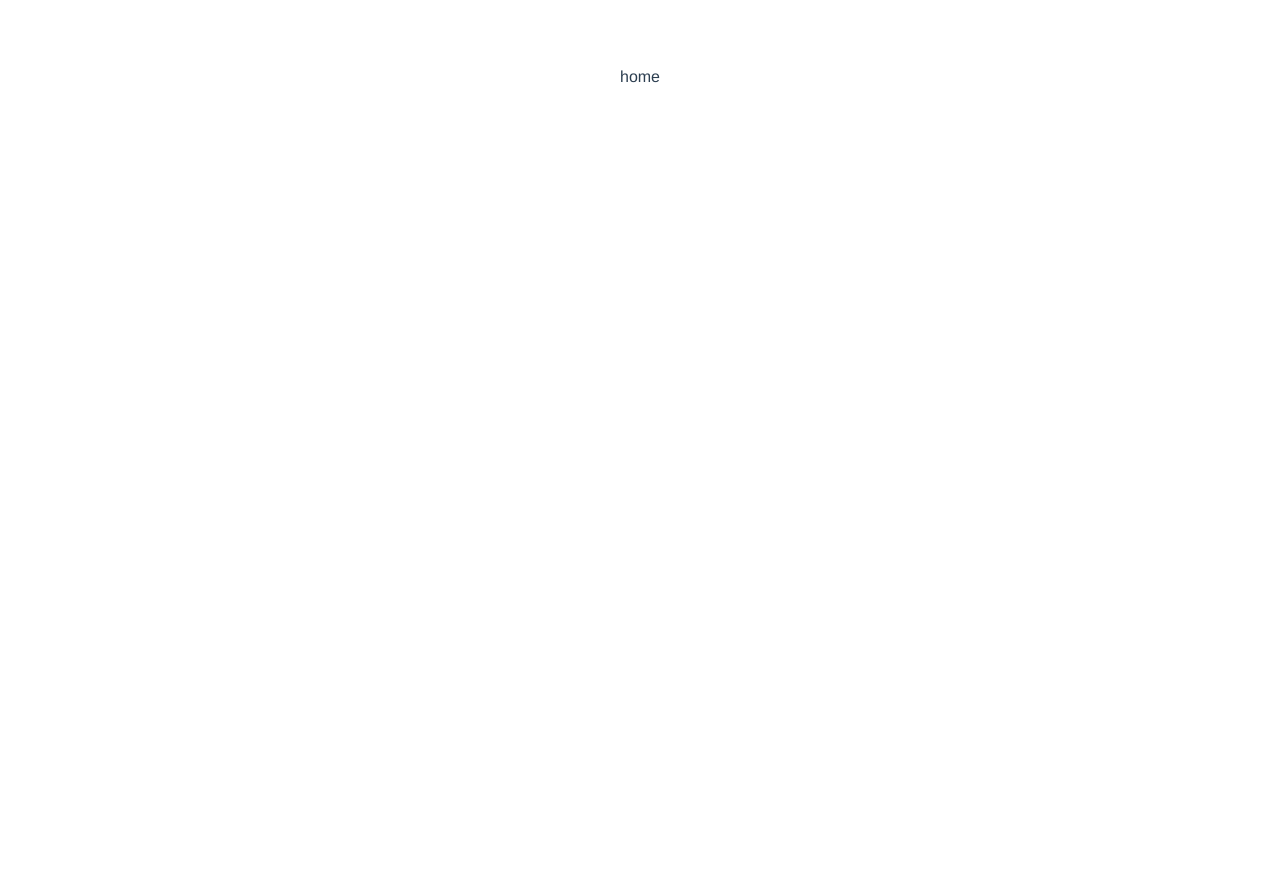
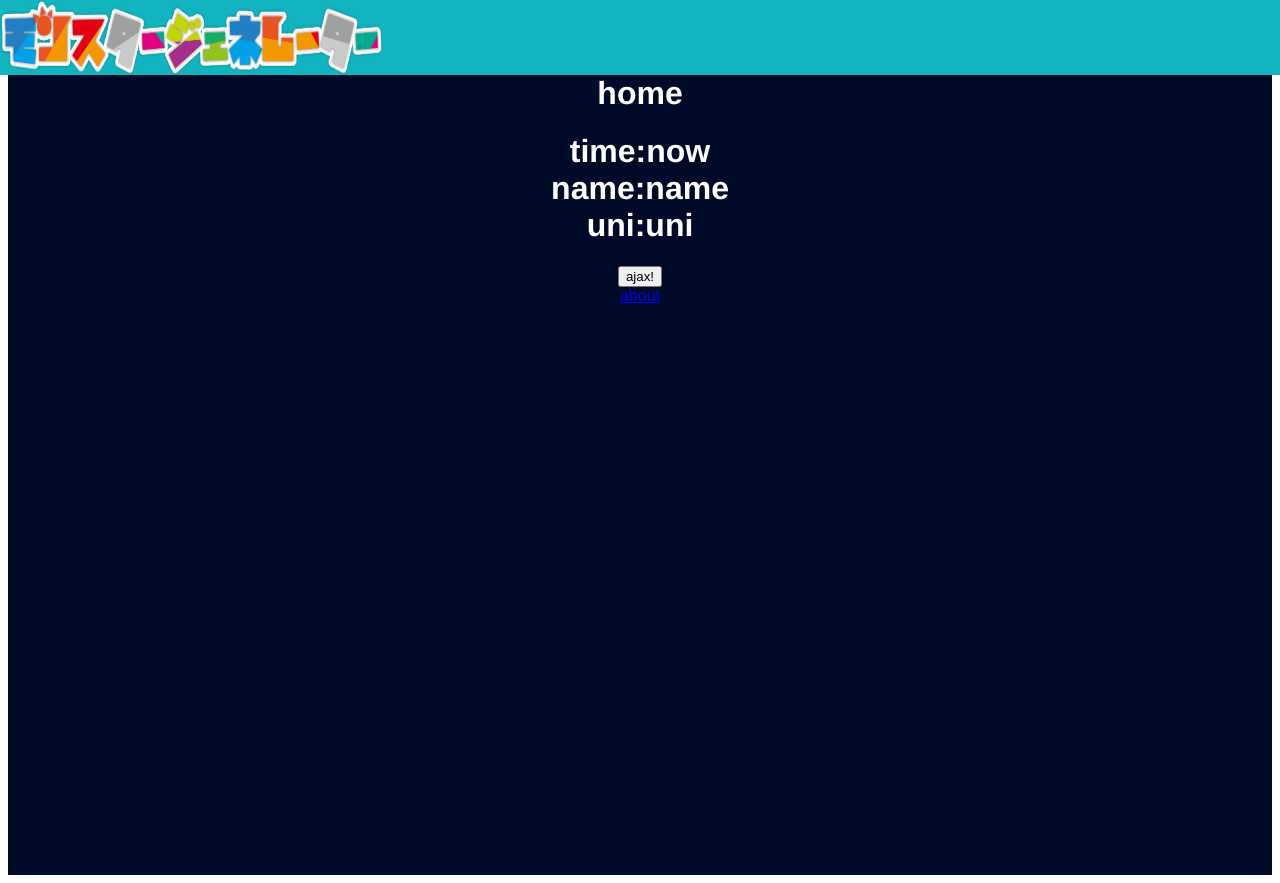
Before and after one commit to harakeishi/Mo-ge-front, a Vue app: page / in a window 1280 px wide. Before the commit the page ends 800 px from the top, so only its background shows below. Built offline with nearby package versions, Linux system fonts and the light colour scheme; no server answers.

Commit message:
アプリケーションサーバとの通信を記述

```diff
--- a/package.json
+++ b/package.json
@@ -9,6 +9,8 @@
     "test:unit": "vue-cli-service test:unit"
   },
   "dependencies": {
+    "ajax": "0.0.4",
+    "axios": "^0.18.0",
     "register-service-worker": "^1.6.2",
     "vue": "^2.6.6",
     "vue-router": "^3.0.1",
--- a/src/App.vue
+++ b/src/App.vue
@@ -1,8 +1,7 @@
 <template>
   <div id="app">
-    <div id="nav">
-      <AppHeader></AppHeader>
-    </div>
+    <AppHeader></AppHeader>
+    <div class="header_blank"></div>
     <router-view/>
   </div>
 </template>
@@ -15,22 +14,19 @@ export default {
   }
 }
 </script>
-<style lang="scss" scoped>
+<style scoped>
 #app {
   font-family: 'Avenir', Helvetica, Arial, sans-serif;
   -webkit-font-smoothing: antialiased;
   -moz-osx-font-smoothing: grayscale;
   text-align: center;
-  color: #2c3e50;
+  background-color: rgb(0, 10, 41);
+  height: 100vh;
+  width: 100%;
+  top: 0;
+  left: 0;
 }
-#nav {
-  padding: 30px;
-  a {
-    font-weight: bold;
-    color: #2c3e50;
-    &.router-link-exact-active {
-      color: #42b983;
-    }
-  }
+.header_blank{
+  margin-top: 75px;
 }
 </style>
--- a/src/components/appHeader.vue
+++ b/src/components/appHeader.vue
@@ -1,7 +1,7 @@
-<template lang="html">
-  <div class="appHeader">
-    <div class="">
-
+<template>
+  <div id="appHeader">
+    <div class="left">
+      <router-link :to="{ name: 'home'}"><img src="../assets/logo.png" alt="logo" id="logo"></router-link>
     </div>
   </div>
 </template>
@@ -13,4 +13,19 @@ export default {
 </script>
 
 <style scoped>
+#appHeader{
+  position: fixed;
+  top: 0;
+  left: 0;
+  width: 100vw;
+  height: 75px;
+  background-color: rgb(17, 180, 191);
+}
+.left{
+  text-align: left;
+}
+#logo{
+  width: 30vw;
+  min-height: 75px;
+}
 </style>
--- a/src/main.js
+++ b/src/main.js
@@ -3,6 +3,8 @@ import App from './App.vue'
 import router from './router'
 import store from './store'
 import './registerServiceWorker'
+
+import axios from 'axios';
 
 Vue.config.productionTip = false
 
--- a/src/views/About.vue
+++ b/src/views/About.vue
@@ -1,5 +1,17 @@
 <template>
-  <div class="about">
+  <div id="about">
     <h1>This is an about page</h1>
   </div>
 </template>
+
+<script>
+export default {
+  name: 'about'
+}
+</script>
+
+<style scoped>
+#about{
+  color: rgb(255, 255, 255);
+}
+</style>
--- a/src/views/Home.vue
+++ b/src/views/Home.vue
@@ -1,13 +1,48 @@
 <template>
-  <div class="home">
-    home
+  <div id="home">
+    <h1>home</h1>
+    <h1>time:{{ msg.time }}<br> name:{{ msg.name }}<br> uni:{{ msg.university }}</h1>
+    <input type="button" @click="test" value="ajax!"><br>
+    <router-link :to="{ name: 'about'}">about</router-link>
   </div>
 </template>
 
 <script>
+import axios from 'axios'
+
 export default {
   name: 'home',
+  data () {
+    return {
+      msg: {
+        time: 'now',
+        name: 'name',
+        university: 'uni'
+      }
+    }
+  },
   components: {
+  },
+  mounted () {
+    axios
+      .get('https://api.coindesk.com/v1/bpi/currentprice.json')
+      .then(response => console.log(response.data.bpi))
+  },
+  methods: {
+    test () {
+      var params = new URLSearchParams()
+      params.append('name', 'keishi')
+      params.append('uni', 'kanagawa')
+      axios.post("http://localhost/api.php", params)
+      .then(response => {this.msg = response.data })
+      .catch(error => { console.log(error) })
+    }
   }
 }
 </script>
+
+<style scoped>
+#home{
+  color: rgb(255, 255, 255);
+}
+</style>
```
Also changed, not shown: src/assets/logo.png (added), 1 other file (tests, documents, lock files or other folders).
